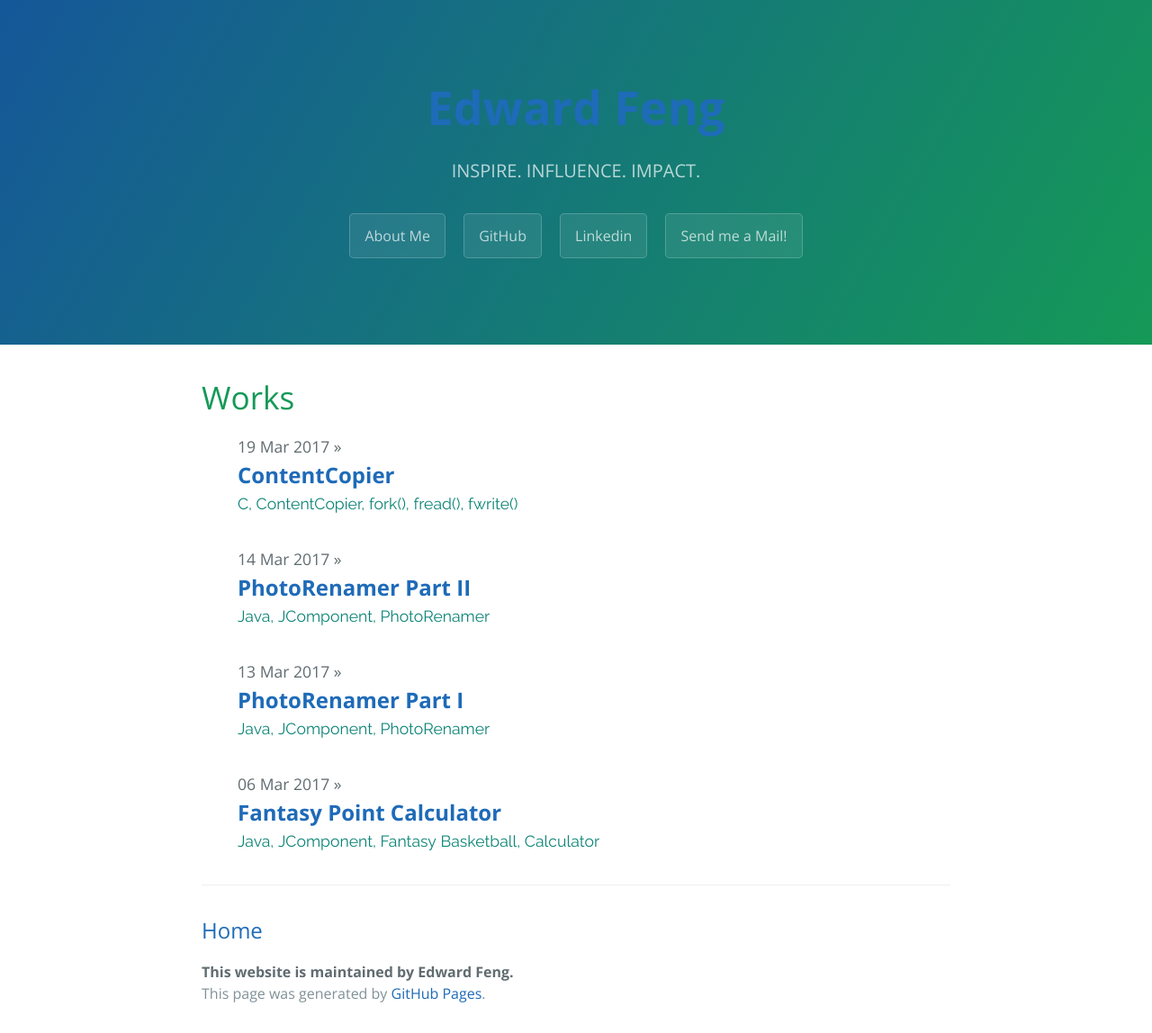
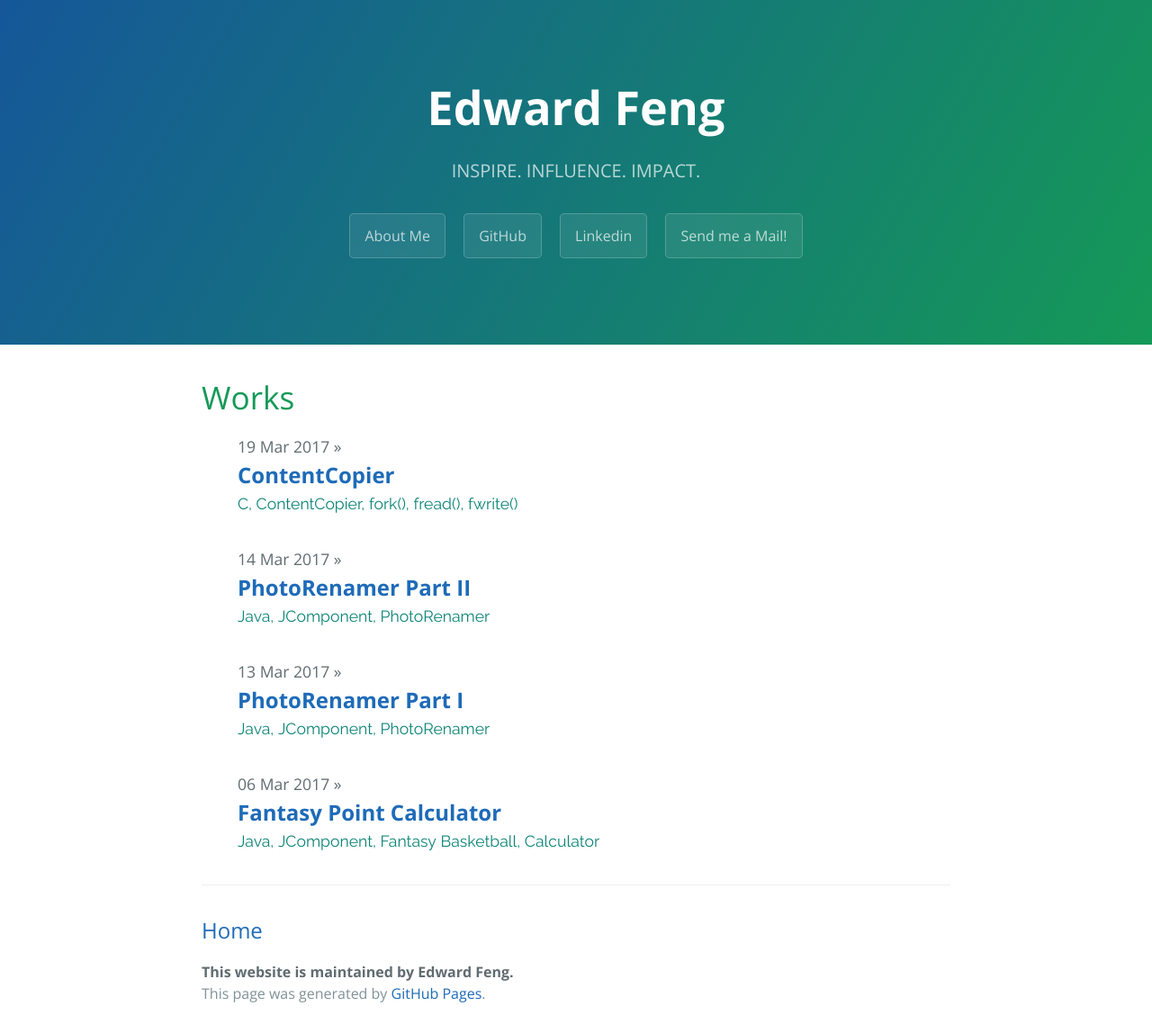
Before and after one commit to edward0414/myWeb1.0, a Jekyll site: the page built from index.html, in a window 1280 px wide. Shown: the whole page at 90% size. Built offline with Jekyll 4.4.1, drawn with Linux system fonts in a browser that asks for light colours; the list of posts is cut into pages by our own code.

Commit message:
Change the site title white

```diff
--- a/_includes/page-header.html
+++ b/_includes/page-header.html
@@ -2,7 +2,7 @@
 <!--
 <div class="profile"></div>
 -->
-    <h1 class="project-name"><a href="{{ site.url }}">{{ site.title }}</a></h1>
+    <h1 class="project-name"><a href="{{ site.url }}" class="white">{{ site.title }}</a></h1>
   <h2 class="project-tagline">{{ site.tagline }}</h2>
   <a href="https://edward0414.github.io/about/" class="btn">About Me</a>
   <a href="https://github.com/edward0414" class="btn" target="_blank">GitHub</a>
```
